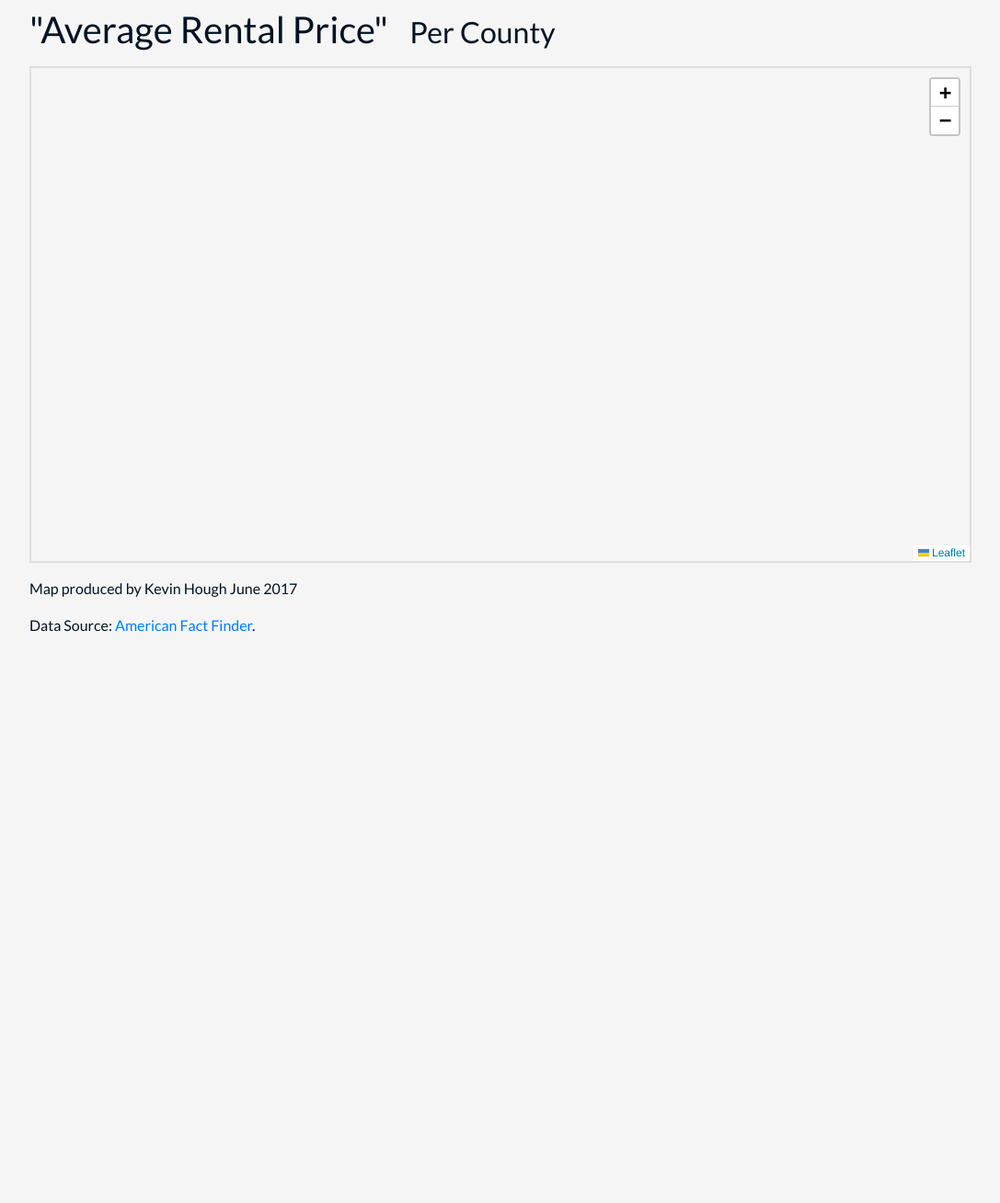
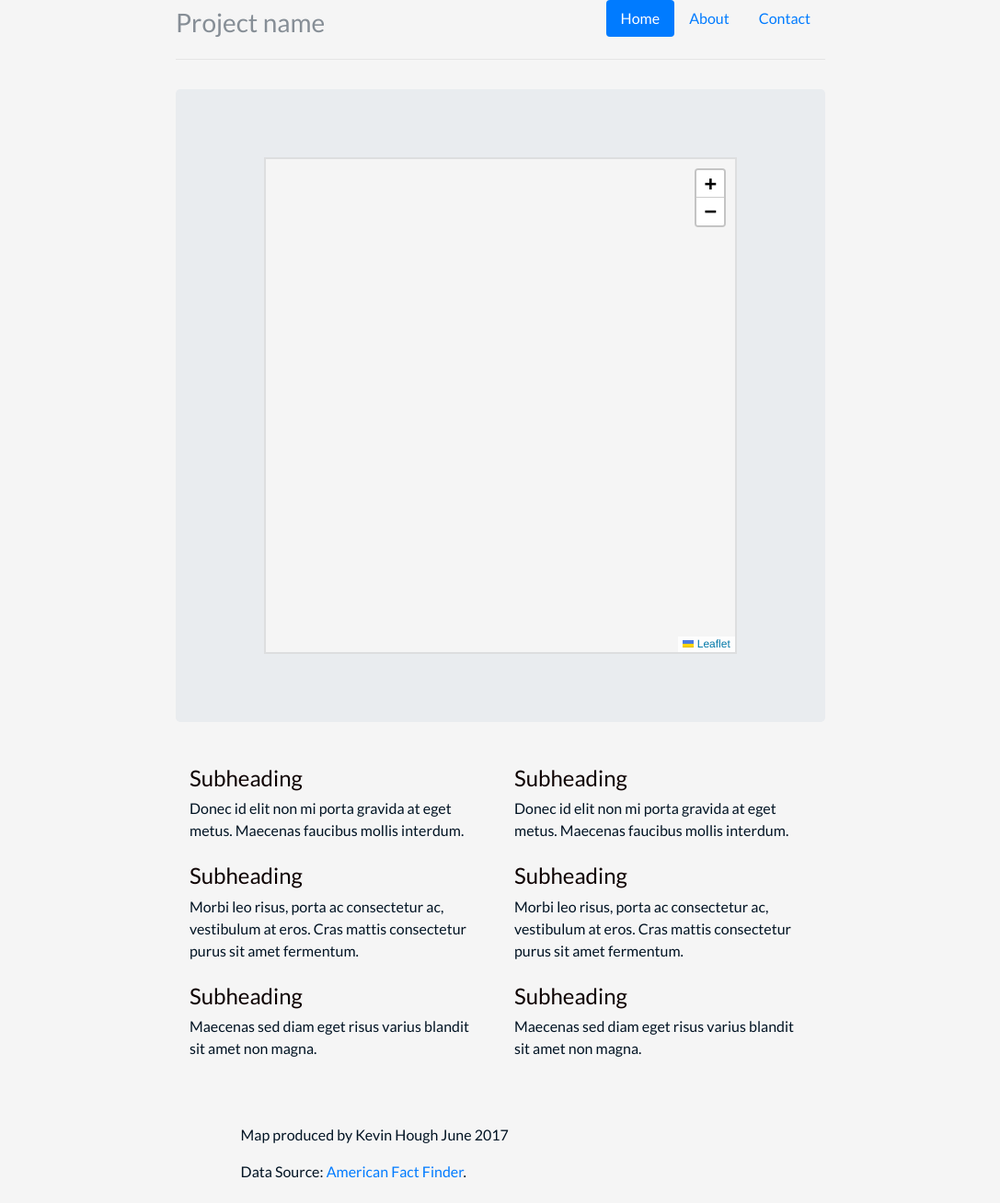
Before and after one commit to kevinahough/Rental-Price-Map, a plain HTML site: page index.html in a window 1280 px wide. Shown: the whole page at 92% size, without its empty margins (96-1183 px from the left). Before the commit the page ends 800 px from the top, so only its background shows below. Drawn offline with nearby package versions, Linux system fonts and the light colour scheme; no server answers.

Commit message:
rearranged the index and added css

```diff
--- /dev/null
+++ b/css/map.css
@@ -0,0 +1,79 @@
+/* Space out content a bit */
+body {
+  padding-top: 1.5rem;
+  padding-bottom: 1.5rem;
+}
+
+/* Everything but the jumbotron gets side spacing for mobile first views */
+.header,
+.marketing,
+.footer {
+  padding-right: 1rem;
+  padding-left: 1rem;
+}
+
+/* Custom page header */
+.header {
+  padding-bottom: 1rem;
+  border-bottom: .05rem solid #e5e5e5;
+}
+/* Make the masthead heading the same height as the navigation */
+.header h3 {
+  margin-top: 0;
+  margin-bottom: 0;
+  line-height: 3rem;
+}
+
+/* Custom page footer */
+.footer {
+  padding-top: 1.5rem;
+  color: #777;
+  border-top: .05rem solid #e5e5e5;
+}
+
+/* Customize container */
+@media (min-width: 48em) {
+  .container {
+    max-width: 46rem;
+  }
+}
+.container-narrow > hr {
+  margin: 2rem 0;
+}
+
+/* Main marketing message and sign up button */
+.jumbotron {
+  text-align: center;
+  border-bottom: .05rem solid #e5e5e5;
+}
+.jumbotron .btn {
+  padding: .75rem 1.5rem;
+  font-size: 1.5rem;
+}
+
+/* Supporting marketing content */
+.marketing {
+  margin: 3rem 0;
+}
+.marketing p + h4 {
+  margin-top: 1.5rem;
+}
+
+/* Responsive: Portrait tablets and up */
+@media screen and (min-width: 48em) {
+  /* Remove the padding we set earlier */
+  .header,
+  .marketing,
+  .footer {
+    padding-right: 0;
+    padding-left: 0;
+  }
+  /* Space out the masthead */
+  .header {
+    margin-bottom: 2rem;
+  }
+  /* Remove the bottom border on the jumbotron for visual effect */
+  .jumbotron {
+    border-bottom: 0;
+  }
+}
--- a/index.html
+++ b/index.html
@@ -8,6 +8,7 @@
     <link rel="stylesheet" href="https://maxcdn.bootstrapcdn.com/bootstrap/4.0.0-beta/css/bootstrap.min.css" integrity="sha384-/Y6pD6FV/Vv2HJnA6t+vslU6fwYXjCFtcEpHbNJ0lyAFsXTsjBbfaDjzALeQsN6M" crossorigin="anonymous">
     <link rel="stylesheet" href="https://unpkg.com/leaflet@1.0.3/dist/leaflet.css" />
     <link href='http://fonts.googleapis.com/css?family=Lato' rel='stylesheet' type='text/css'>
+    <link href="css/map.css" rel="stylesheet">
 
     <style>
         body {
@@ -83,12 +84,51 @@
 </head>
 
 <body>
-    <header>
-        <h1>"Average Rental Price"</h1>
-        <h2>Per County</h2>
-    </header>
+  <div class="container">
+      <div class="header clearfix">
+        <nav>
+          <ul class="nav nav-pills float-right">
+            <li class="nav-item">
+              <a class="nav-link active" href="#">Home <span class="sr-only">(current)</span></a>
+            </li>
+            <li class="nav-item">
+              <a class="nav-link" href="#">About</a>
+            </li>
+            <li class="nav-item">
+              <a class="nav-link" href="#">Contact</a>
+            </li>
+          </ul>
+        </nav>
+        <h3 class="text-muted">Project name</h3>
+      </div>
 
+      <div class="jumbotron">
         <div id='map'></div>
+      </div>
+
+      <div class="row marketing">
+        <div class="col-lg-6">
+          <h4>Subheading</h4>
+          <p>Donec id elit non mi porta gravida at eget metus. Maecenas faucibus mollis interdum.</p>
+
+          <h4>Subheading</h4>
+          <p>Morbi leo risus, porta ac consectetur ac, vestibulum at eros. Cras mattis consectetur purus sit amet fermentum.</p>
+
+          <h4>Subheading</h4>
+          <p>Maecenas sed diam eget risus varius blandit sit amet non magna.</p>
+        </div>
+
+        <div class="col-lg-6">
+          <h4>Subheading</h4>
+          <p>Donec id elit non mi porta gravida at eget metus. Maecenas faucibus mollis interdum.</p>
+
+          <h4>Subheading</h4>
+          <p>Morbi leo risus, porta ac consectetur ac, vestibulum at eros. Cras mattis consectetur purus sit amet fermentum.</p>
+
+          <h4>Subheading</h4>
+          <p>Maecenas sed diam eget risus varius blandit sit amet non magna.</p>
+        </div>
+      </div>
 
       <footer>
           <p>Map produced by Kevin Hough June 2017</p>
@@ -97,6 +137,8 @@
           </p>
       </footer>
 
+    </div> <!-- /container -->
+  </body>
 
   <script src="https://code.jquery.com/jquery-3.2.1.min.js"></script>
   <script src="https://unpkg.com/leaflet@1.0.3/dist/leaflet.js"></script>
@@ -241,13 +283,9 @@
       }
 
 
-
   </script>
-
-</body>
   <script src="https://code.jquery.com/jquery-3.2.1.slim.min.js" integrity="sha384-KJ3o2DKtIkvYIK3UENzmM7KCkRr/rE9/Qpg6aAZGJwFDMVNA/GpGFF93hXpG5KkN" crossorigin="anonymous"></script>
   <script src="https://cdnjs.cloudflare.com/ajax/libs/popper.js/1.11.0/umd/popper.min.js" integrity="sha384-b/U6ypiBEHpOf/4+1nzFpr53nxSS+GLCkfwBdFNTxtclqqenISfwAzpKaMNFNmj4" crossorigin="anonymous"></script>
   <script src="https://maxcdn.bootstrapcdn.com/bootstrap/4.0.0-beta/js/bootstrap.min.js" integrity="sha384-h0AbiXch4ZDo7tp9hKZ4TsHbi047NrKGLO3SEJAg45jXxnGIfYzk4Si90RDIqNm1" crossorigin="anonymous"></script>
 
-
 </html>
```
Lines whose indentation alone changed are shown as unchanged.
